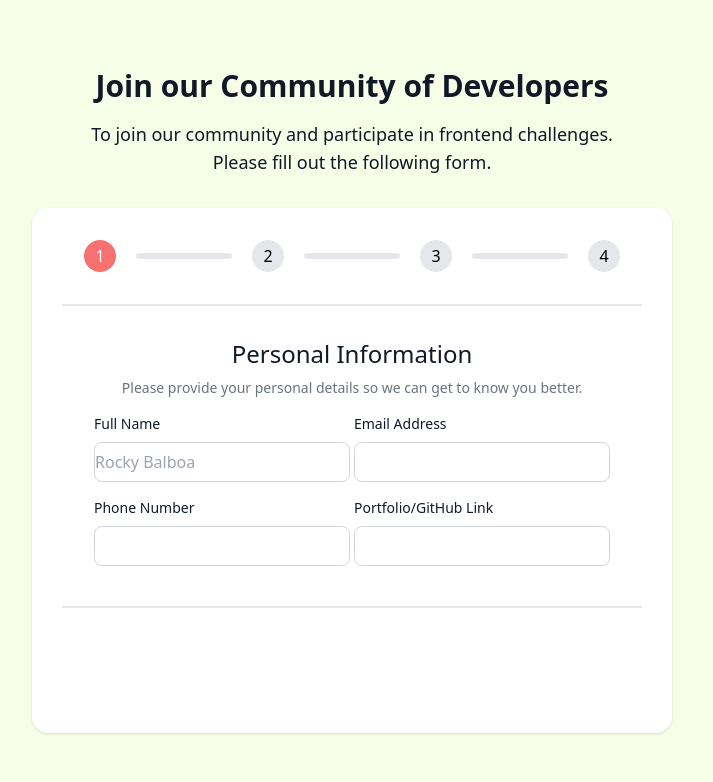
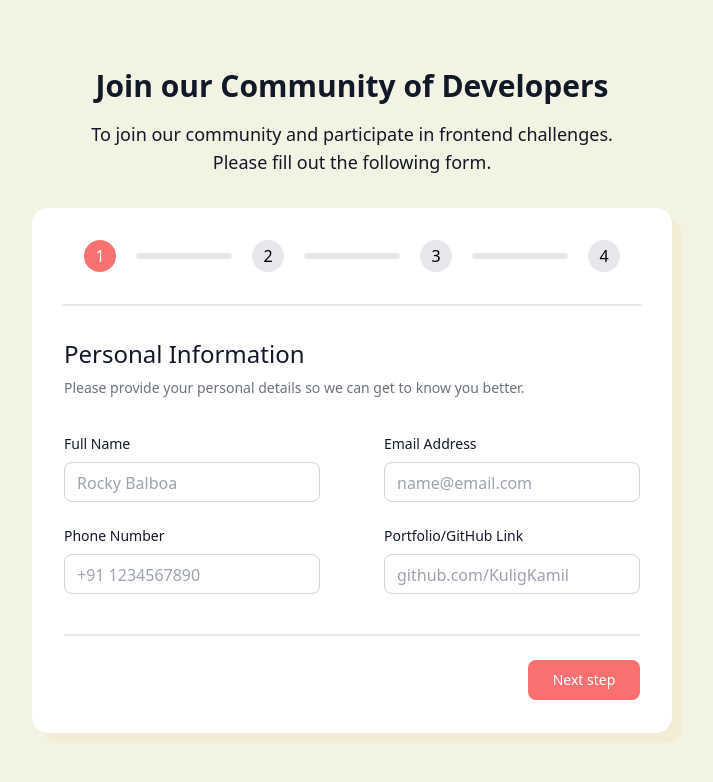
Before and after one commit to KuligKamil/multi-step-form, a Nuxt app: page / in a window 1280 px wide. Shown: the top 782 px of the page, without its empty margins (288-1001 px from the left). Built offline with nearby package versions, Linux system fonts and the light colour scheme.

Commit message:
💪🎨 #1 chore: work on visualization form, add component for input&label aka personal information

```diff
--- a/app.vue
+++ b/app.vue
@@ -1,32 +1,18 @@
 <script setup lang="ts">
 </script>
 <template>
-  <div class="h-screen flex flex-col justify-center grow items-center mx-auto bg-lime-50">
+  <div class="h-screen flex flex-col justify-center grow items-center mx-auto" style="background-color: #F3F3E3">
     <h1 class="text-gray-900 text-3xl font-black">Join our Community of Developers</h1>
     <p class="text-center text-gray-900 text-lg font-normal mt-4 mb-8">To join our community and participate in
       frontend challenges.<br />Please fill out the following form.</p>
     <div>
       <FormStep>
-        <div class="grid grid-cols-2 gap-1">
-          <div class="flex flex-col">
-            <label for="name" class="label">Full Name</label>
-            <input type="text" name="name" id="name" class="input" placeholder="Rocky Balboa" required />
-            <label for="email" class="label">Phone Number</label>
-            <input type="email" name="email" id="email" class="input" required />
-
-          </div>
-          <div class="flex flex-col">
-            <label for="email" class="label">Email Address </label>
-            <input type="email" name="email" id="email" class="input" required />
-            <label for="email" class="label">Portfolio/GitHub Link</label>
-            <input type="text" name="link" id="link" class="input" required />
-
-          </div>
-        </div>
-
+        <PersonalInformation name="name" type="text" placeholder="Rocky Balboa" label-text="Full Name" />
+        <PersonalInformation name="email" type="emial" placeholder="name@email.com" label-text="Email Address" />
+        <PersonalInformation name="phone" type="tel" placeholder="+91 1234567890" label-text="Phone Number" />
+        <PersonalInformation name="link" type="url" placeholder="github.com/KuligKamil"
+          label-text="Portfolio/GitHub Link" />
       </FormStep>
-
-      <span class="line"></span>
     </div>
   </div>
 </template>
@@ -36,6 +22,6 @@
 }
 
 .input {
-  @apply w-64 h-10 rounded-lg border border-gray-300
+  @apply w-64 h-10 rounded-lg border border-gray-300 p-3 pb-2.5;
 }
 </style>
--- a/components/FormStep.vue
+++ b/components/FormStep.vue
@@ -3,24 +3,32 @@
 </script>
 
 <template>
-  <div class="bg-white rounded-2xl shadow flex flex-col item-center" style="width: 640px; height: 525px">
+  <div class="bg-white rounded-2xl flex flex-col"
+    style="width: 640px; height: 525px; box-shadow: 10px 10px 0px 0px #F4EDD6">
     <Steps></Steps>
     <!-- <span class="line" style=""></span> -->
     <div class="flex flex-col items-center">
       <div class="mb-8" style="width: 580px; height: 0px; border: 0.50px #E5E7EB solid"></div>
     </div>
-    <div class="flex flex-col items-center">
-      <h2 class="text-gray-900 text-2xl font-medium mb-2">
+    <div>
+      <div class="flex flex-col ml-8 mb-5">
+        <h2 class=" text-gray-900 text-2xl font-medium mb-2">
           Personal Information
         </h2>
         <p class="text-gray-500 text-sm font-normal">
           Please provide your personal details so we can get to know you better.
         </p>
       </div>
-    <form class="flex flex-col items-center">
+      <form class="flex flex-wrap gap-2 justify-between mx-8">
         <slot></slot>
-      <div class="mt-10" style="width: 580px; height: 0px; border: 0.50px #E5E7EB solid"></div>
+        <div class="mt-8" style="width: 580px; height: 0px; border: 0.50px #E5E7EB solid"></div>
+        <div class="w-full flex flex-row-reverse">
+          <button class="w-28 h-10 px-6 py-2.5 bg-red-400 rounded-lg text-center text-white text-sm font-medium mt-4">
+            Next step
+          </button>
+        </div>
       </form>
+    </div>
   </div>
 </template>
 <style lang="postcss" scoped></style>
--- /dev/null
+++ b/components/PersonalInformation.vue
@@ -0,0 +1,26 @@
+<script setup lang="ts">
+const props = defineProps<{
+  name: string,
+  type: string,
+  placeholder: string,
+  labelText: string,
+}>();
+
+</script>
+<template>
+  <div class="flex flex-col">
+    <label :for="name" class="label">{{ labelText }}</label>
+    <input :type="type" :name="name" :id="name"
+      class="w-64 h-10 rounded-lg border border-gray-300 p-3 pb-2.5 active:border-red-400 outline-none focus:border-red-400 focus-visible:border-red-400"
+      :placeholder="placeholder" required />
+  </div>
+</template>
+<style lang="postcss" scoped>
+.label {
+  @apply text-gray-900 text-sm font-medium mb-2 mt-4
+}
+
+.input {
+  @apply w-64 h-10 rounded-lg border border-gray-300 p-3 pb-2.5;
+}
+</style>
```
Lines whose indentation alone changed are shown as unchanged.
